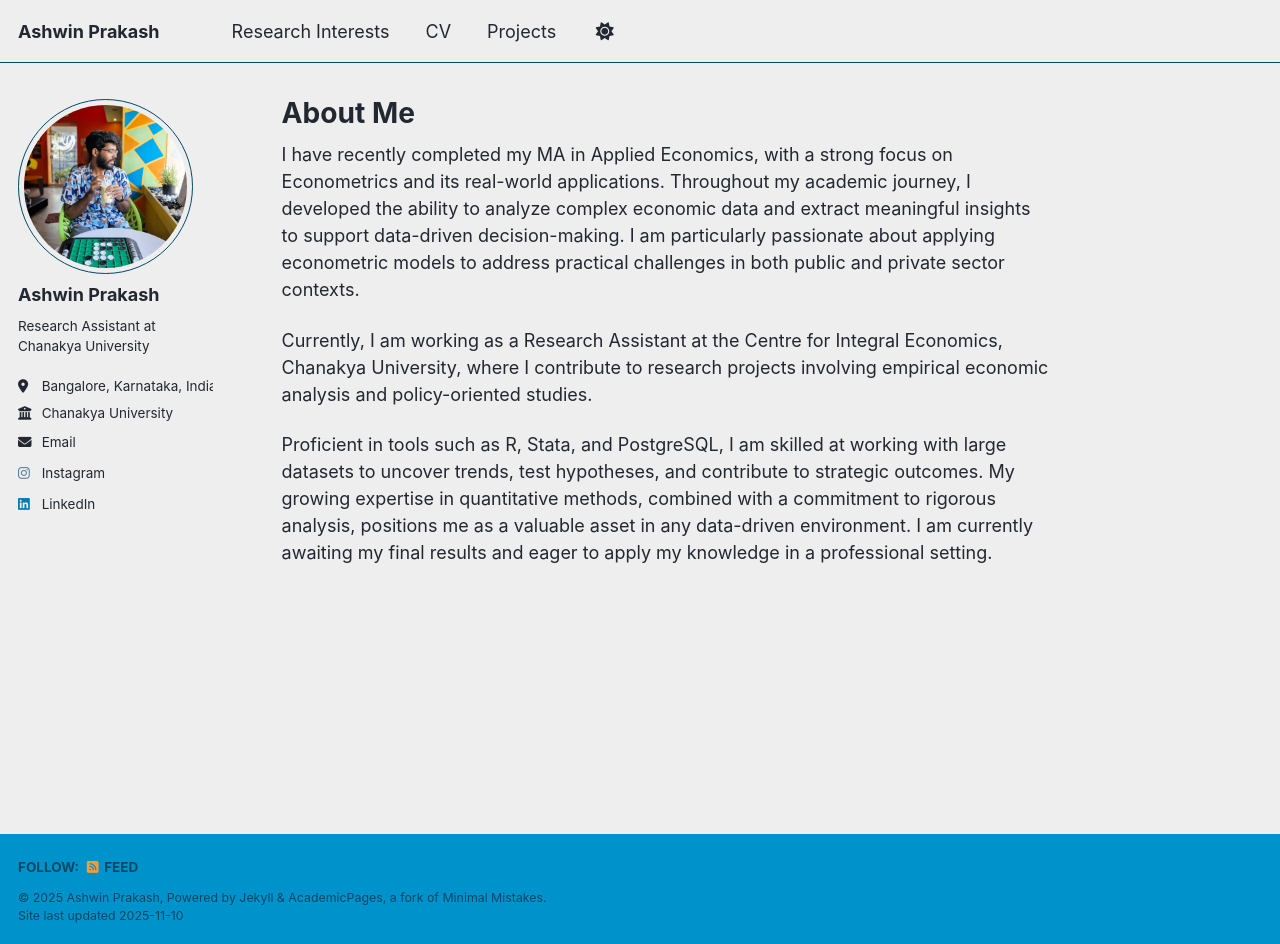
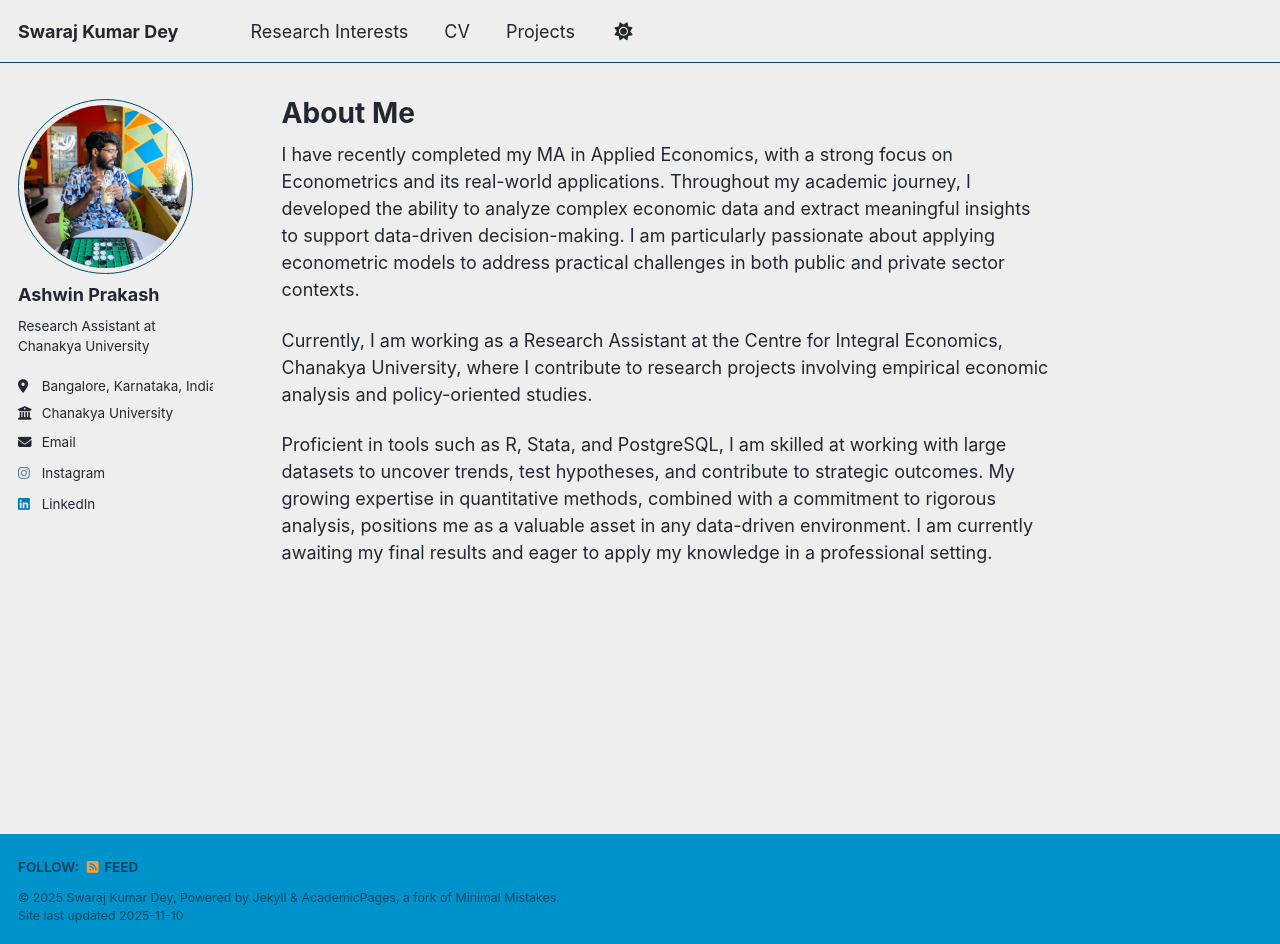
Before and after one commit to ashwinprakash2020/swarajkumardey, a Jekyll site: the page built from _pages/about.md, in a window 1280 px wide and 944 px high. Built offline with Jekyll 4.4.1, drawn with Linux system fonts in a browser that asks for light colours; a script that is not in the unit is left out.

Commit message:
Update _config.yml

```diff
--- a/_config.yml
+++ b/_config.yml
@@ -9,10 +9,10 @@
 # Basic Site Settings
 locale                   : "en-US"
 site_theme               : "air" # Currently available options are "default", "air"
-title                    : "Ashwin Prakash"
+title                    : "Swaraj Kumar Dey"
 title_separator          : "-"
-name                     : &name "Ashwin Prakash"
-description              : &description "Ashwin Prakash's academic portfolio"   # Update this with a general description of your site, this is the default if not overridden by a page
+name                     : &name "Swaraj Kumar Dey"
+description              : &description "Swaraj Kumar Dey's academic portfolio"   # Update this with a general description of your site, this is the default if not overridden by a page
 url                      : "https://ashwinprakash2020.github.io/" # The base hostname & protocol for your site e.g. "https://[your GitHub username].github.io",
                                                            # or if you already have some other page hosted on Github then use "https://[your GitHub username].github.io/[Your Repo Name]"
 baseurl                  : "" # the subpath of your site, e.g. "/blog"
```
